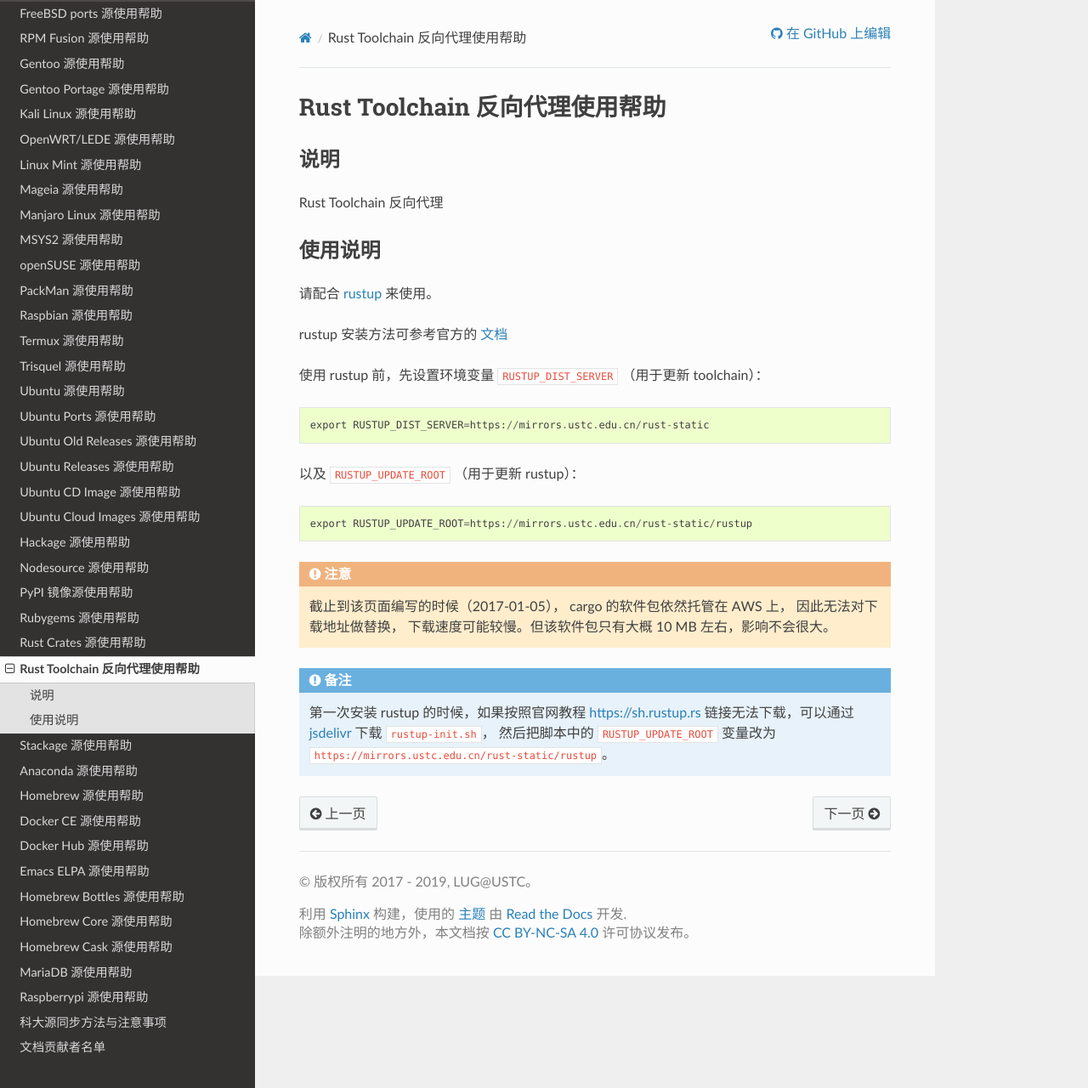
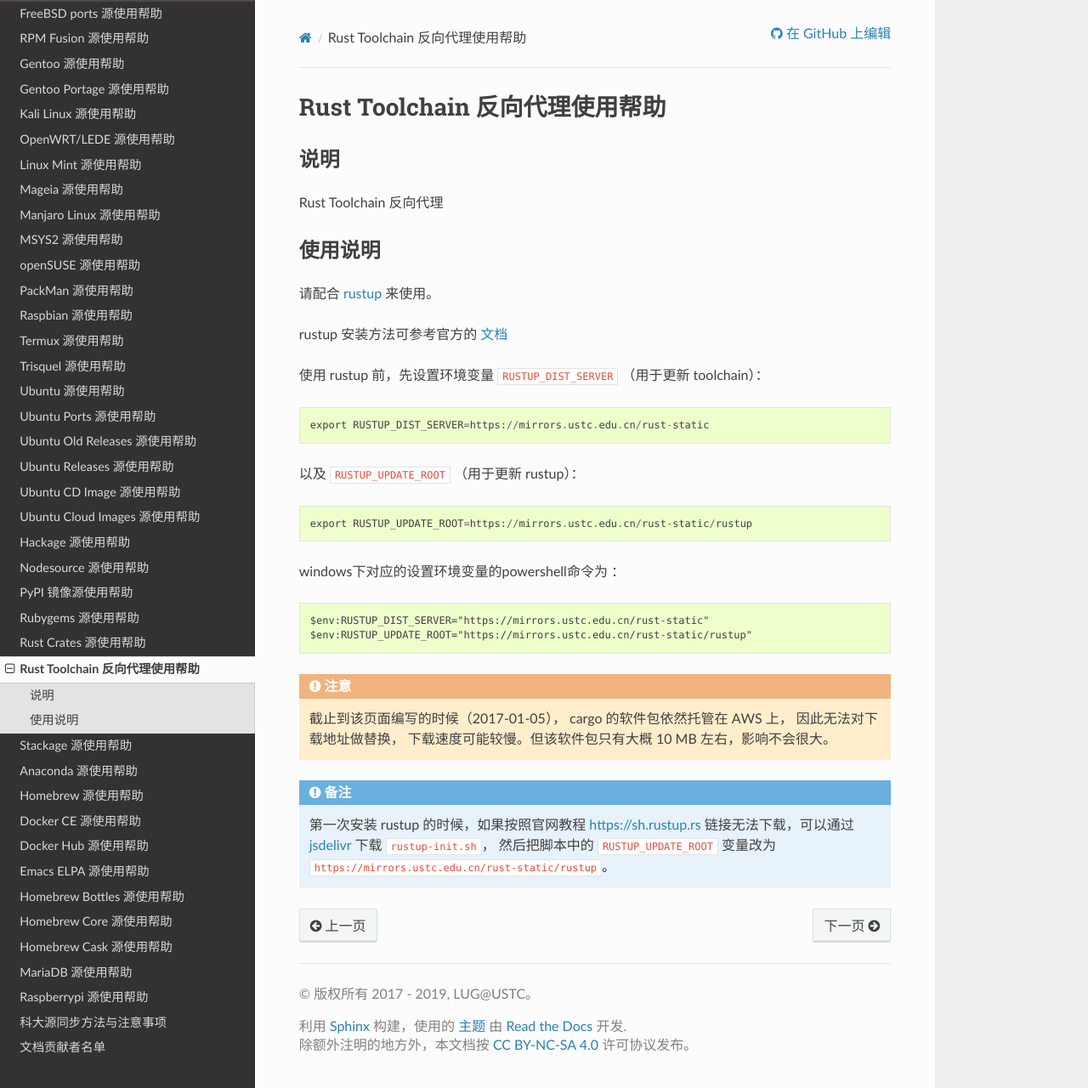
Before and after one commit to ustclug/mirrorhelp, a Sphinx documentation site: the page built from source/rust-static.rst, in a window 1280 px wide and 1280 px high. Shown: the whole window at 85% size. Built offline with Sphinx 7.4.7 and the Read the Docs theme 2.0.0, drawn with Linux system fonts in a browser that asks for light colours; pages that are not in the unit, such as notebooks, are missing from menus.

Commit message:
add Powershell command for windows

```diff
--- a/source/rust-static.rst
+++ b/source/rust-static.rst
@@ -26,6 +26,13 @@
 
     export RUSTUP_UPDATE_ROOT=https://mirrors.ustc.edu.cn/rust-static/rustup
 
+windows下对应的设置环境变量的powershell命令为 ：
+
+::
+
+    $env:RUSTUP_DIST_SERVER="https://mirrors.ustc.edu.cn/rust-static"
+    $env:RUSTUP_UPDATE_ROOT="https://mirrors.ustc.edu.cn/rust-static/rustup"
+
 .. attention::
     截止到该页面编写的时候（2017-01-05）， cargo 的软件包依然托管在 AWS 上， 因此无法对下载地址做替换，
     下载速度可能较慢。但该软件包只有大概 10 MB 左右，影响不会很大。
```
